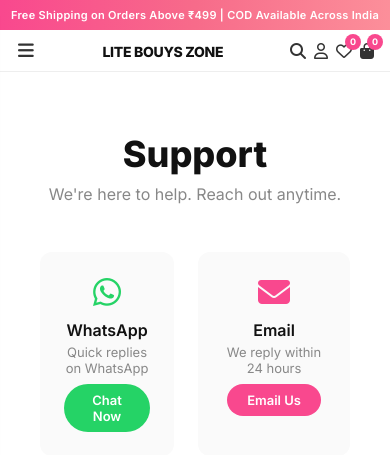
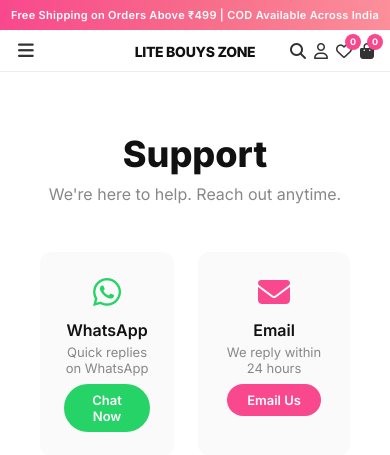
Before and after one commit to ayucreates/BOSERA, a Node server app: page /support in a window 390 px wide. Shown: the top 455 px of the page. Run offline with Node 20, Linux system fonts and the light colour scheme; some libraries are stand-ins or nearby versions.

Commit message:
Center logo on mobile

```diff
--- a/css/style.css
+++ b/css/style.css
@@ -860,9 +860,10 @@
   .header-row .navbar { display: none; }
 
   .header-top { padding: 10px 0; }
-  .header-row { gap: 10px; }
+  .header-row { gap: 10px; position: relative; }
+  .header-row .logo { position: absolute; left: 50%; transform: translateX(-50%); }
   .logo-text { font-size: 16px; letter-spacing: -0.3px; }
-  .header-right { gap: 12px; }
+  .header-right { gap: 12px; margin-left: auto; }
   .header-icon { font-size: 18px; }
   .mobile-menu-btn { font-size: 20px; padding: 4px; }
 
```
